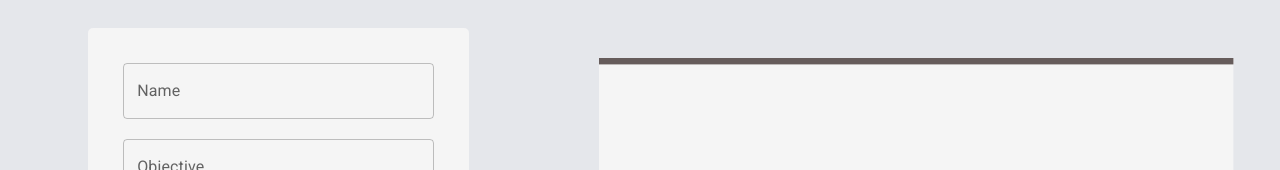
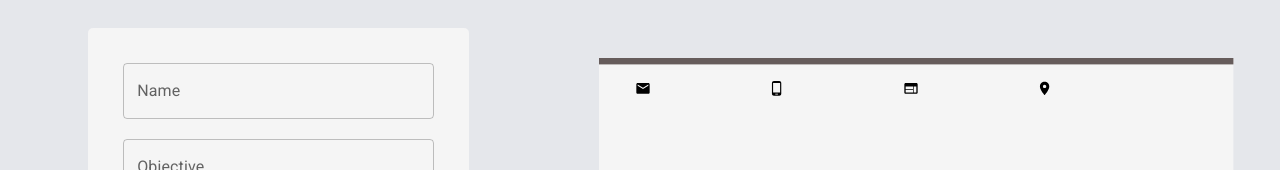
Before and after one commit to mart8ins/cv-generator, a Next.js app: page / in a window 1280 px wide. Shown: the top 170 px of the page. Built offline with nearby package versions, Linux system fonts and the light colour scheme.

Commit message:
finished details

```diff
--- a/src/app/components/pdfPreview/components/DetailsPreview.tsx
+++ b/src/app/components/pdfPreview/components/DetailsPreview.tsx
@@ -1,18 +1,40 @@
 import { CvContext } from "@/app/context/context";
 import { AppThemeContext } from "@/app/context/theme-context";
 import { useContext } from "react";
+import EmailIcon from "@mui/icons-material/Email";
+import PhoneAndroidIcon from "@mui/icons-material/PhoneAndroid";
+import WebIcon from "@mui/icons-material/Web";
+import LocationOnIcon from "@mui/icons-material/LocationOn";
 
 export default function DetailsPreview() {
     const { details } = useContext(CvContext);
-    const {theme} = useContext(AppThemeContext);
+    const { theme } = useContext(AppThemeContext);
     return (
         <div>
-            <div className="details-name" style={{color: theme.color}}>{details.name}</div>
-            <div>{details.objective}</div>
-            <div>{details.email}</div>
-            <div>{details.phone}</div>
-            <div>{details.website}</div>
-            <div>{details.location}</div>
+            <div className="details-name" style={{ color: theme.color }}>
+                {details.name}
+            </div>
+            <div className="details-objective" style={{ fontSize: theme.size }}>
+                {details.objective}
+            </div>
+            <div className="details-contacts-container">
+                <div className="details-contacts-with-icon">
+                    <EmailIcon fontSize={theme.iconSize} />
+                    <div className="details-contact" style={{ fontSize: theme.size }}>{details.email}</div>
+                </div>
+                <div className="details-contacts-with-icon">
+                    <PhoneAndroidIcon fontSize={theme.iconSize} />
+                    <div className="details-contact" style={{ fontSize: theme.size }}>{details.phone}</div>
+                </div>
+                <div className="details-contacts-with-icon" style={{ fontSize: theme.size }}>
+                    <WebIcon fontSize={theme.iconSize} />
+                    <div className="details-contact" style={{ fontSize: theme.size }}>{details.website}</div>
+                </div>
+                <div className="details-contacts-with-icon" style={{ fontSize: theme.size }}>
+                    <LocationOnIcon fontSize={theme.iconSize} />
+                    <div className="details-contact" style={{ fontSize: theme.size }}>{details.location}</div>
+                </div>
+            </div>
         </div>
     );
 }
--- a/src/app/context/theme-context.jsx
+++ b/src/app/context/theme-context.jsx
@@ -5,7 +5,8 @@ export const AppThemeContext = createContext();
 const AppThemeContextProvider = ({ children }) => {
     const [theme, setTheme] = useState({
         color: "#665c5b",
-        size: "10pt"
+        size: "10pt",
+        iconSize: "small"
     })
     return (
         <AppThemeContext.Provider value={{theme, setTheme}}>
--- a/src/app/globals.css
+++ b/src/app/globals.css
@@ -58,5 +58,27 @@ body {
     margin: 50px;
 }
 .details-name {
-    font-size: 16pt;
+    font-size: 20pt;
+    margin: 5px;
 }
+
+.details-objective {
+    margin: 5px;
+}
+
+.details-contacts-container {
+    margin-top: 12px;
+    margin-left: 5px;
+    display: flex;
+    justify-content: space-evenly;
+}
+
+.details-contacts-with-icon {
+    display: flex;
+    align-items: center;
+    width: 25%;
+}
+
+.details-contact {
+    margin-left: 8px;
+}
```
